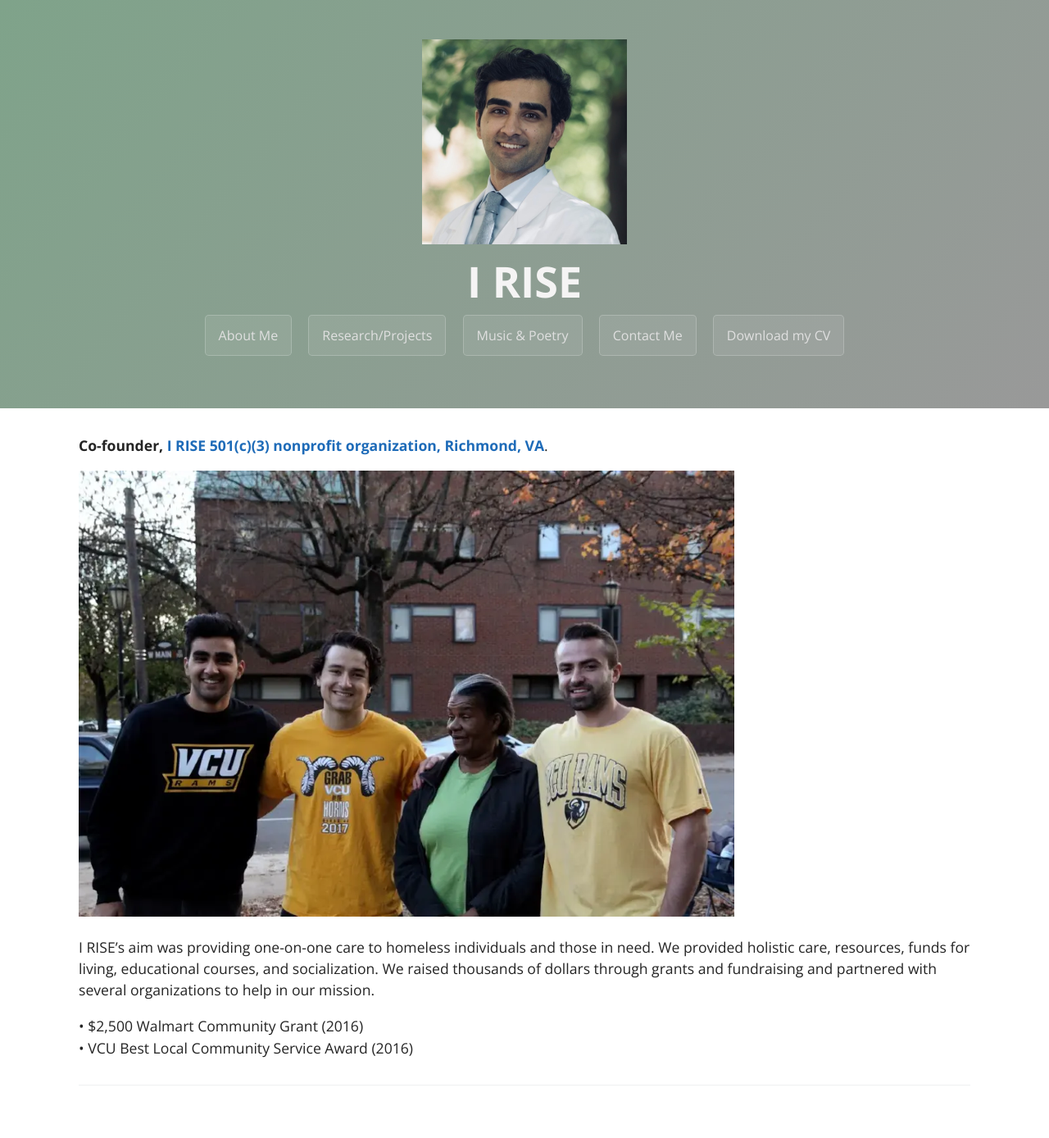
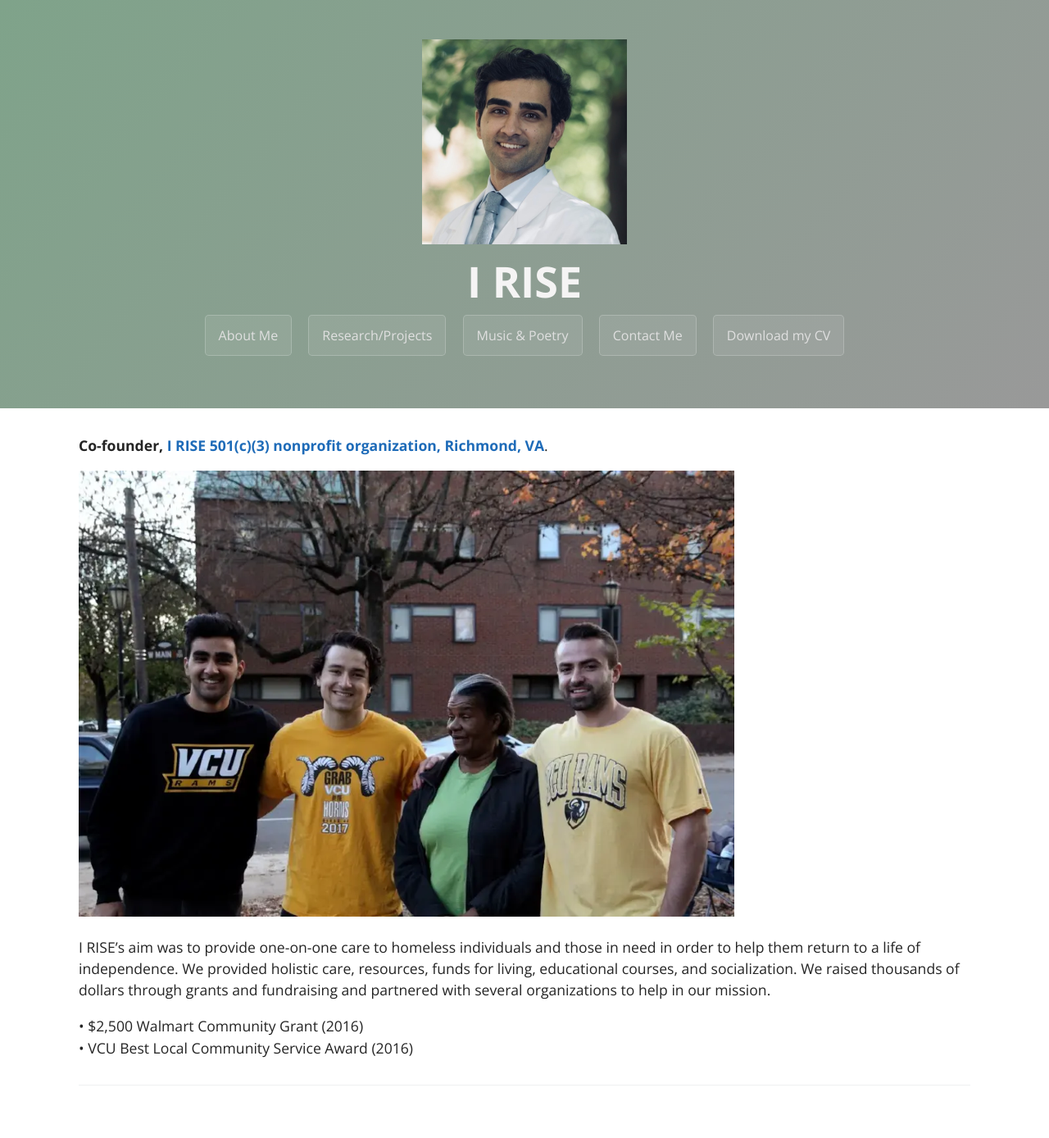
Before and after one commit to EyeCanDoIt/EyeCanDoIt.github.io, a Jekyll site: the page built from irise.md, in a window 1280 px wide. Shown: the whole page at 82% size. Built offline with Jekyll 4.4.1, drawn with Linux system fonts in a browser that asks for light colours.

Commit message:
Update irise.md

```diff
--- a/irise.md
+++ b/irise.md
@@ -9,9 +9,9 @@ filename: irise
 
 <img src="https://EyeCanDoIt.github.io/Images/irises.png" alt="https://EyeCanDoIt.github.io/Images/irises.png" loading="lazy">
 
-I RISE’s aim was providing one-on-one care to homeless individuals and those in need. We provided
-holistic care, resources, funds for living, educational courses, and socialization. We raised thousands
-of dollars through grants and fundraising and partnered with several organizations to help in our
+I RISE’s aim was to provide one-on-one care to homeless individuals and those in need in order to help them return to a life of independence.
+We provided holistic care, resources, funds for living, educational courses, and socialization.
+We raised thousands of dollars through grants and fundraising and partnered with several organizations to help in our
 mission.
 <br>
 
```
